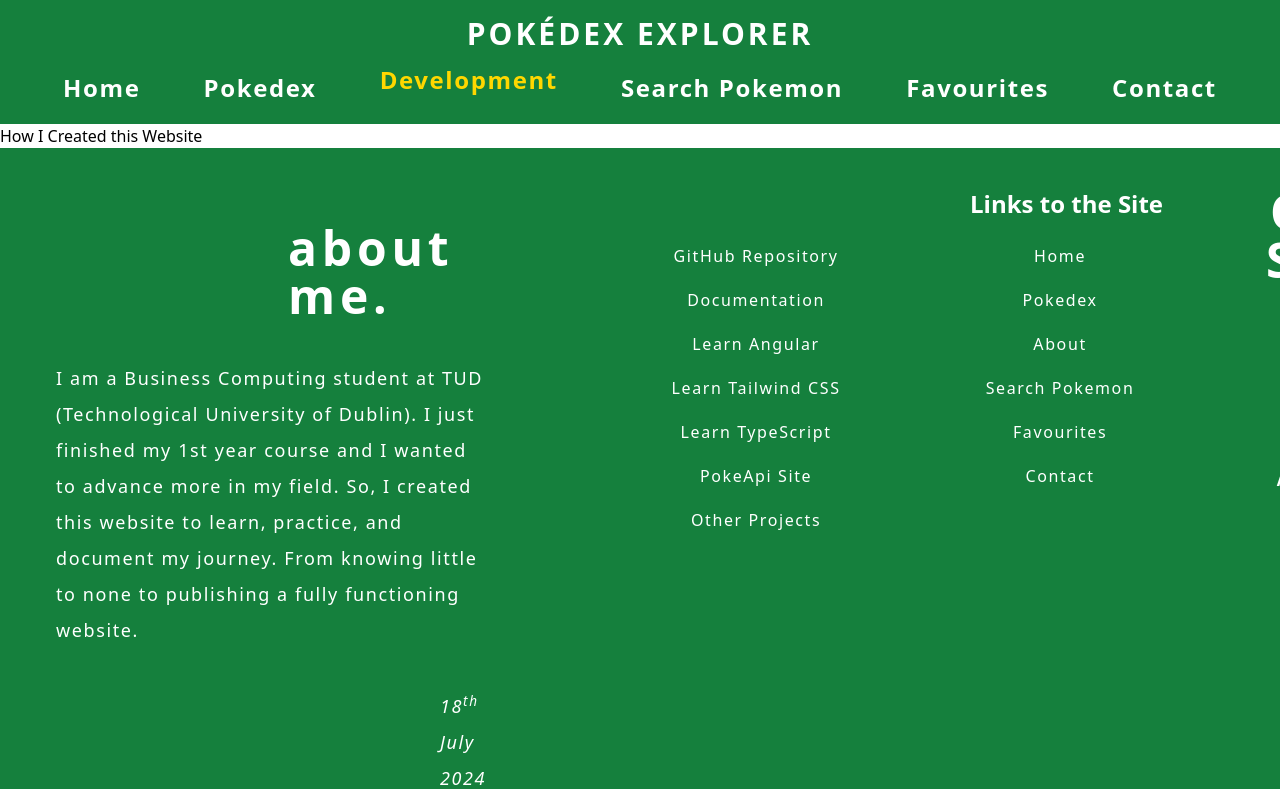
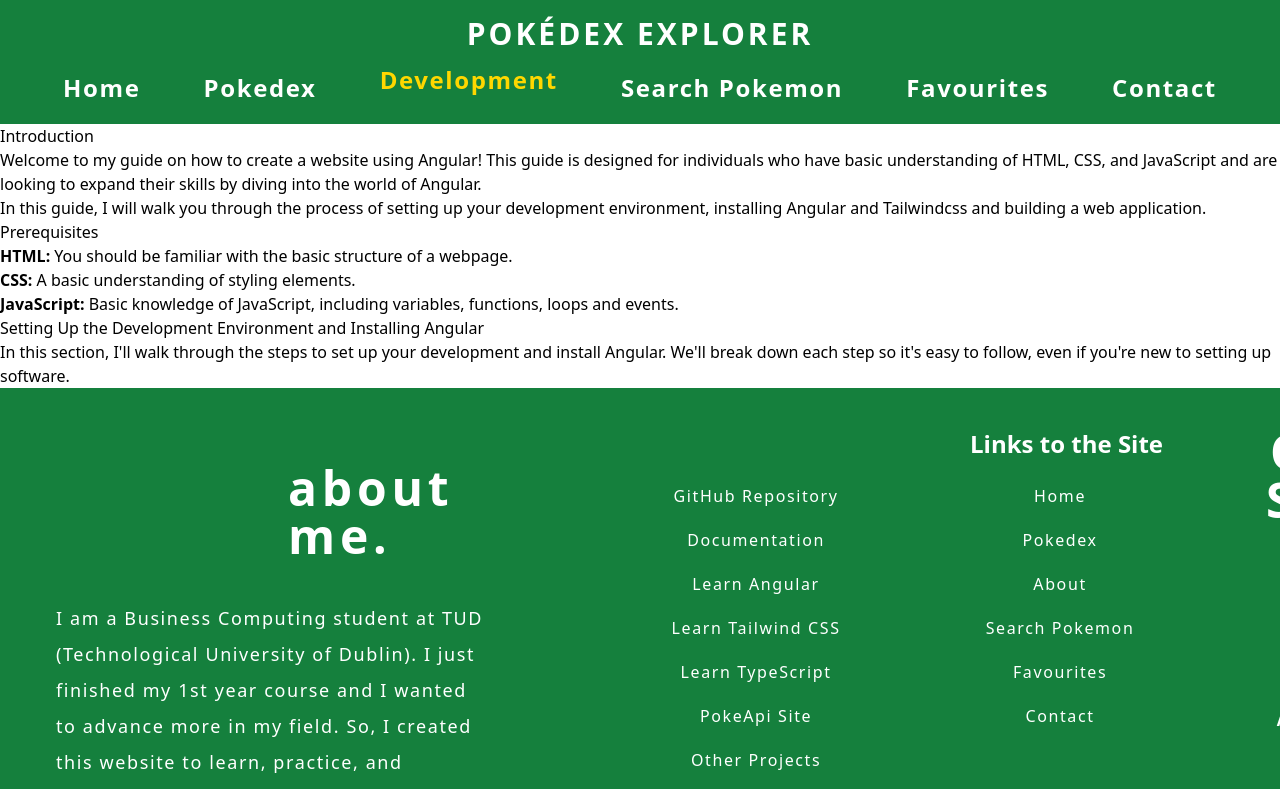
Before and after one commit to AllynnAlvarico/pokemonexplorer, an Angular app: page /development in a window 1280 px wide. Shown: the top 789 px of the page. Built offline with nearby package versions, Linux system fonts and the light colour scheme.

Commit message:
started adding contents for the Development Page

```diff
--- a/src/app/development/development.component.html
+++ b/src/app/development/development.component.html
@@ -1,4 +1,38 @@
 <meta name="keywords" content="Pokemons Angular, PokeApi, Typescript">
 <section>
-  <h1>How I Created this Website</h1>
+  <div>
+    <h1>Introduction</h1>
+    <p>
+      Welcome to my guide on how to create a website using Angular!
+      This guide is designed for individuals who have basic understanding
+      of HTML, CSS, and JavaScript and are looking to expand their skills by diving into the world
+      of Angular.
+    </p>
+    <dialog>
+      did you know Angular is a popular frontend framework
+      developed by Google?
+    </dialog>
+    <p>
+      In this guide, I will walk you through the process of setting up your development
+      environment, installing Angular and Tailwindcss and building a web application.
+    </p>
+  </div>
+  <div>
+    <h2>Prerequisites</h2>
+    <ul>
+      <li><b>HTML: </b>You should be familiar with the basic structure of a webpage.</li>
+      <li><b>CSS: </b>A basic understanding of styling elements.</li>
+      <li><b>JavaScript: </b>Basic knowledge of JavaScript, including variables, functions, loops and events.</li>
+    </ul>
+  </div>
+  <div>
+    <h1>Setting Up the Development Environment and Installing Angular</h1>
+    <p>
+      In this section, I'll walk through the steps to set up your development and install Angular.
+      We'll break down each step so it's easy to follow, even if you're new to setting up software.
+    </p>
+    <ul>
+      <li></li>
+    </ul>
+  </div>
 </section>
```
